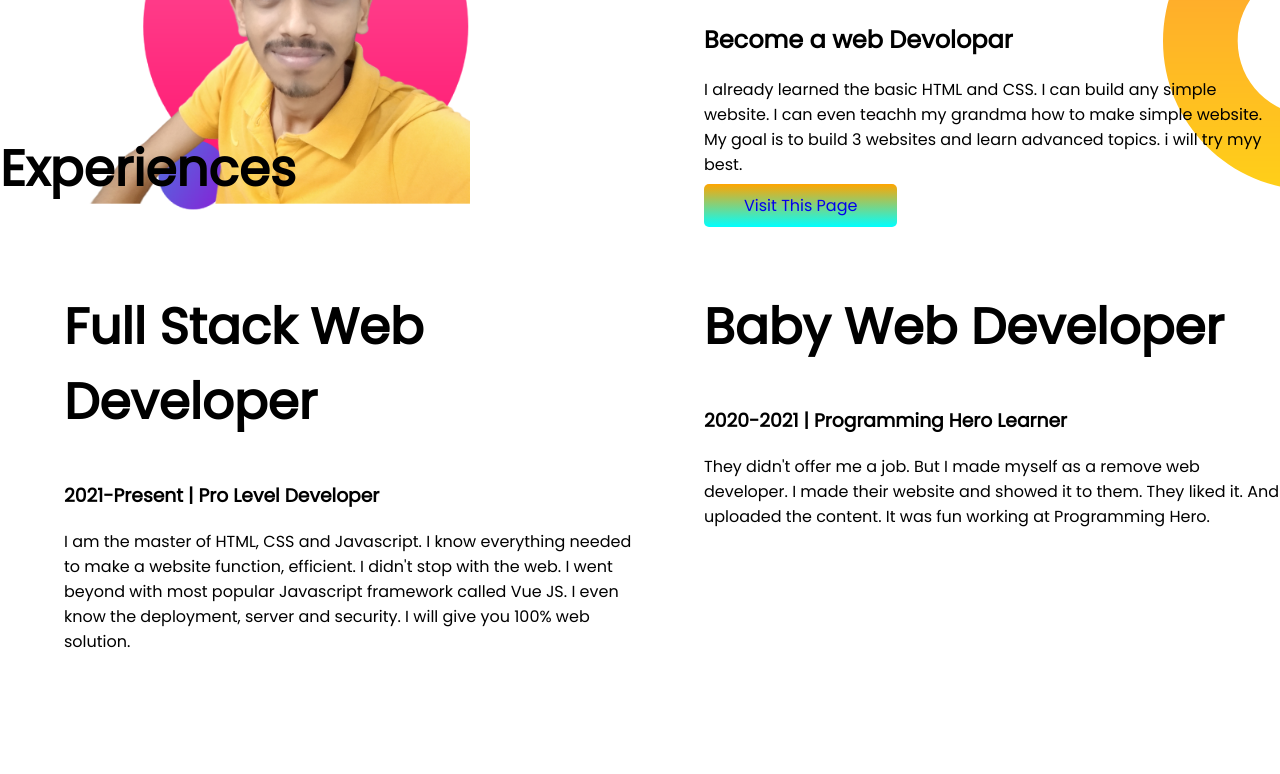
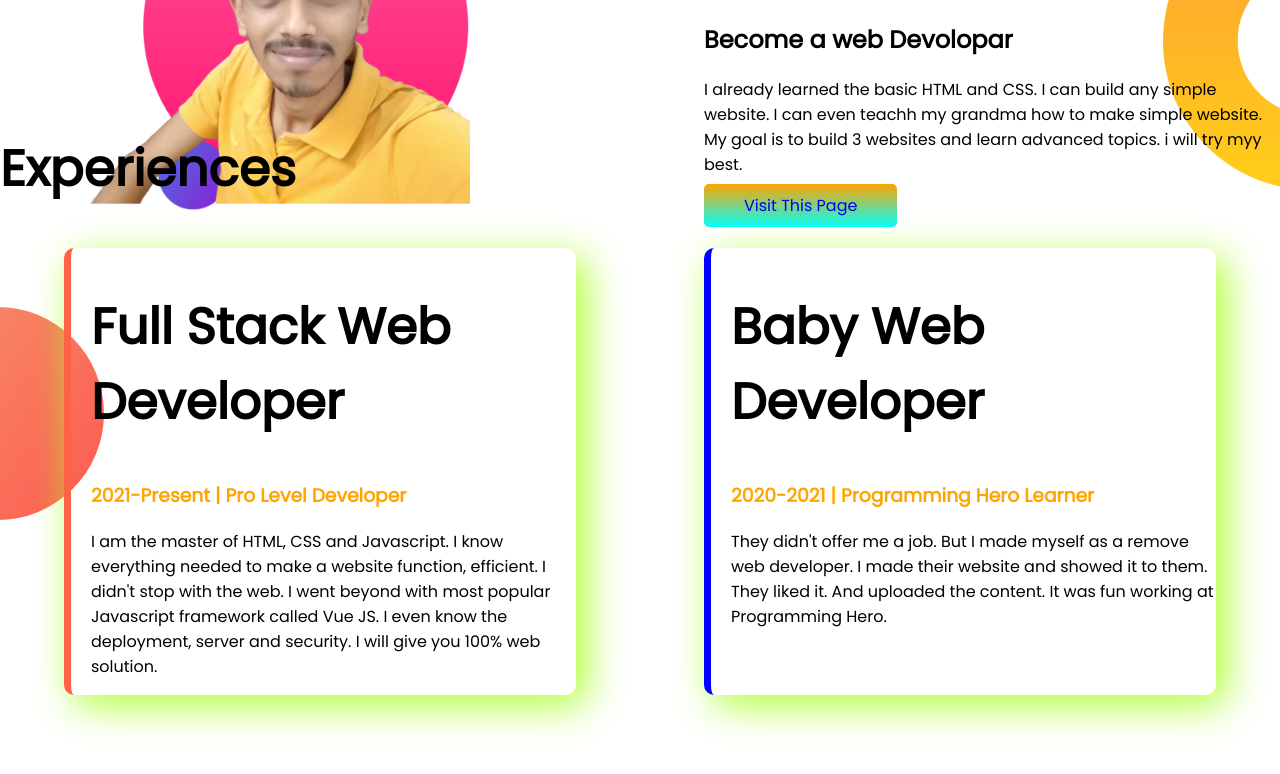
Before and after one commit to rajutalukdar1/world, a plain HTML site: page index.html in a window 1280 px wide. Shown: the part 706-1480 px from the top of the page. Before the commit the page ends 1376 px from the top, so only its background shows below. Drawn offline with Linux system fonts and the light colour scheme.

Commit message:
all done

```diff
--- a/index.html
+++ b/index.html
@@ -10,7 +10,7 @@
     <link rel="preconnect" href="https://fonts.googleapis.com">
     <link rel="preconnect" href="https://fonts.gstatic.com" crossorigin>
     <link href="https://fonts.googleapis.com/css2?family=Poppins&display=swap" rel="stylesheet">
-
+    <link rel="shortcut icon" href="9.jpg" type="image/x-icon">
     <link rel="stylesheet" href="style.css">
 </head>
 
@@ -49,18 +49,18 @@
         <h1>Experiences</h1>
 
         <div class="flexible-container">
-            <div class="half">
+            <div id="full-stack" class="dipo">
                 <h1>Full Stack Web Developer</h1>
-                <h3>2021-Present | Pro Level Developer</h3>
+                <h3 class="name-color">2021-Present | Pro Level Developer</h3>
                 <p>I am the master of HTML, CSS and Javascript. I know everything needed to make a website function,
                     efficient. I didn't stop with the web. I went beyond with most popular Javascript framework called
                     Vue
                     JS. I even know the deployment, server and security. I will give you 100% web solution.</p>
             </div>
 
-            <div class="half">
+            <div id="baby-web" class="dipo">
                 <h1>Baby Web Developer</h1>
-                <h3>2020-2021 | Programming Hero Learner</h3>
+                <h3 class="name-color">2020-2021 | Programming Hero Learner</h3>
                 <p>They didn't offer me a job. But I made myself as a remove web developer. I made their website and
                     showed
                     it to them. They liked it. And uploaded the content. It was fun working at Programming Hero.</p>
--- a/style.css
+++ b/style.css
@@ -42,3 +42,28 @@
     background-repeat: no-repeat;
     background-position: right;
 }
+
+.area {
+    margin-bottom: 25%;
+    background-image: url(exp-bg.png);
+    background-repeat: no-repeat;
+    background-position: left;
+
+}
+
+.dipo {
+    width: 40%;
+    margin-left: 5%;
+    margin-right: 5%;
+    padding-left: 20px;
+    border-radius: 10px;
+    box-shadow: 10px 10px 40px greenyellow;
+}
+
+#full-stack {
+    border-left: 7px solid tomato;
+}
+
+#baby-web {
+    border-left: 7px solid blue;
+}
```
Also changed, not shown: exp-bg.png (added), 1 other file.
